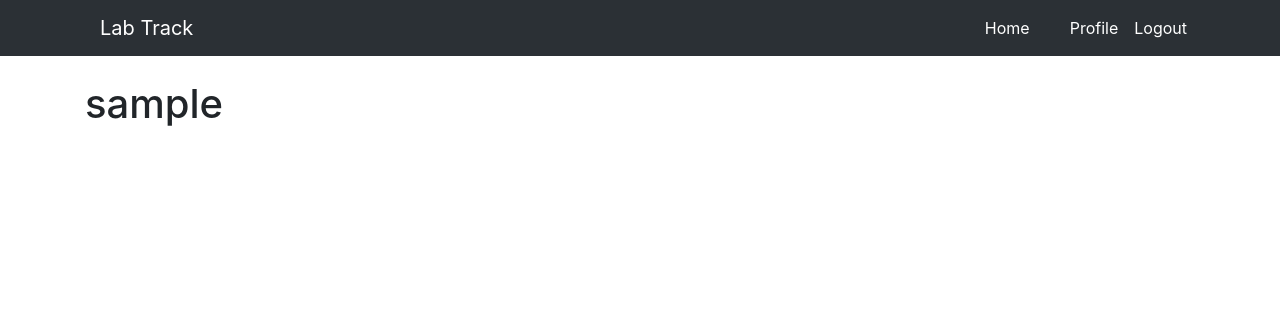
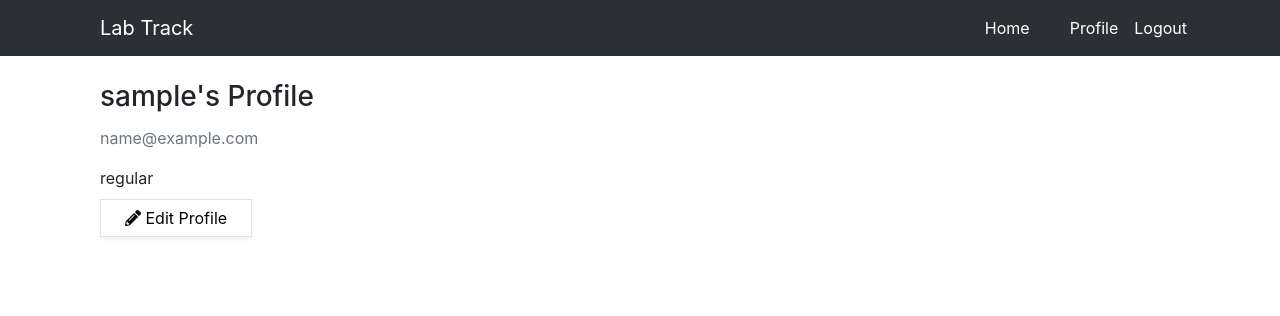
Before and after one commit to Code-A-187/small_django_project, a Django app: page /users/profile/1/ in a window 1280 px wide. Shown: the top 316 px of the page. Run offline with Django 5.2, Linux system fonts and the light colour scheme; the visitor is signed in with stand-in values (Sample User, id 1); data comes from the database, SQL or seed files in the repository; some libraries are stand-ins or nearby versions.

Commit message:
User profile edit functionality

```diff
--- a/labTrackApp/labTrackApp/users/urls.py
+++ b/labTrackApp/labTrackApp/users/urls.py
@@ -10,7 +10,7 @@
     path('logout/', user_views.logout_user, name='logout'),
     path('profile/<int:pk>/', include([
         path('', user_views.ProfileDetailsView.as_view(), name='profile-page'),
-        # path('edit/', user_views.ProfileEditView.as_view(), name='profile-edit'),
+        path('edit/', user_views.ProfileEditView.as_view(), name='profile-edit'),
         # path('delete/', user_views.ProfileDeleteView.as_view(), name='profile-delete'),
     ])),
 ]
--- a/labTrackApp/labTrackApp/users/views.py
+++ b/labTrackApp/labTrackApp/users/views.py
@@ -1,9 +1,9 @@
 from django.shortcuts import render, redirect
 from django.contrib import messages
 from django.contrib.auth import logout
-from labTrackApp.users.forms import UserRegisterForm
+from labTrackApp.users.forms import ProfileEditForm, UserRegisterForm
 from django.contrib.auth.mixins import LoginRequiredMixin
-from django.views.generic import DetailView
+from django.views.generic import DetailView, UpdateView
 from django.contrib.auth import get_user_model
 from django.urls import reverse_lazy
 from django.shortcuts import get_object_or_404
@@ -39,3 +39,21 @@
     messages.success(request, 'You have been successfully logged out.')
 
     return redirect('home-page')
+
+class ProfileEditView(LoginRequiredMixin, UpdateView):
+    model = UserModel
+    form_class = ProfileEditForm
+    template_name = "users/profile-edit.html"
+    success_url = reverse_lazy('profile-page')
+
+    def test_func(self):
+        profile = get_object_or_404(UserModel, pk=self.kwargs['pk'])
+        return self.request.user == profile.user
+
+    def get_success_url(self):
+        return reverse_lazy(
+            'profile-page',
+            kwargs={
+            'pk': self.object.pk
+            }
+        )
--- a/labTrackApp/templates/users/profile.html
+++ b/labTrackApp/templates/users/profile.html
@@ -1,4 +1,20 @@
 {% extends "common/base.html" %}
 {% block content %}
-    <h1>{{ user.username }}</h1>
+    <div class="container">
+        <h3 class="card-title">{{ object.username }}'s Profile</h3>
+        <p class="text-muted">{{ object.email }}</p>
+        <p class="card-text">{{ object.role }}</p>
+        {% if request.user == object %}
+        <div class="mt-6 flex space-x-3">
+            <a class="px-4 py-2 border border-transparent text-sm font-medium rounded-md shadow-sm text-black bg-green-600 hover:bg-green-700 focus:outline-none" href="{% url 'profile-edit' pk=object.pk %}">
+                <i class="fas fa-pencil-alt"></i> Edit Profile
+            </a>
+
+            {% comment %} <!-- Delete Button (Uncommented and styled) -->
+            <a href="{% url 'profile-delete' pk=object.pk %}" class="px-4 py-2 border border-transparent text-sm font-medium rounded-md text-white bg-red-600 hover:bg-red-700 focus:outline-none" title="Delete Profile">
+                <i class="fas fa-trash-alt"></i> Delete Account
+            </a> {% endcomment %}
+        </div>
+        {% endif %}
+    </div>
 {% endblock %}
```
Also changed, not shown: labTrackApp/labTrackApp/users/forms.py (+12 -0 lines), labTrackApp/templates/users/profile-edit.html (added, +18 -0 lines).
